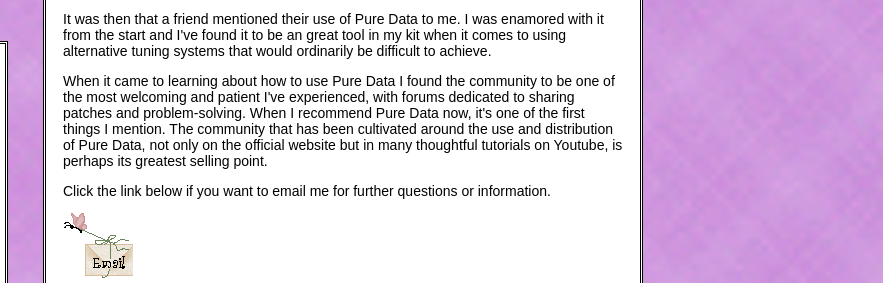
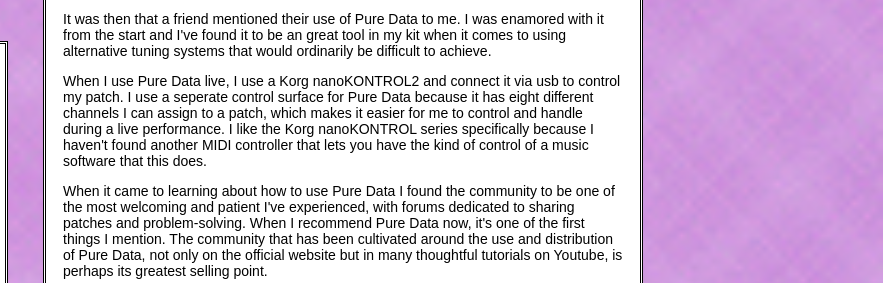
Before and after one commit to swilli69-jpg/WebBasicsProject, a plain HTML site: page about.html in a window 1280 px wide. Shown: the part 219-502 px from the top of the page, 397-1280 px from the left. Drawn offline with Linux system fonts and the light colour scheme.

Commit message:
Update about.html

```diff
--- a/about.html
+++ b/about.html
@@ -32,8 +32,8 @@
             <h1>About</h1>
             <p>My name is Stephanie (which you probably already guessed) and I've been using Pure Data as a music maker and tuner for a few years now. My chief interest in Pure Data is utilizing it for my electronic music as a kind of alternative tuning system. I am a traditional organ player by trade, but when I began transitioning to electronic music to play live I found I needed something to keep my electronic instruments tuned to the system of my choice.</p>
 
-            <p>It was then that a friend mentioned their use of Pure Data to me. I was enamored with it from the start and I've found it to be an great tool in my kit when it comes to using alternative tuning systems that would ordinarily be difficult to achieve.</p>
-
+           <p>It was then that a friend mentioned their use of Pure Data to me. I was enamored with it from the start and I've found it to be an great tool in my kit when it comes to using alternative tuning systems that would ordinarily be difficult to achieve.</p>
+			<p>When I use Pure Data live, I use a Korg nanoKONTROL2 and connect it via usb to control my patch. I use a seperate control surface for Pure Data because it has eight different channels I can assign to a patch, which makes it easier for me to control and handle during a live performance. I like the Korg nanoKONTROL series specifically because I haven't found another MIDI controller that lets you have the kind of control of a music software that this does.</p>
 	<p>When it came to learning about how to use Pure Data I found the community to be one of the most welcoming and patient I've experienced, with forums dedicated to sharing patches and problem-solving. When I recommend Pure Data now, it's one of the first things I mention. The community that has been cultivated around the use and distribution of Pure Data, not only on the official website but in many thoughtful tutorials on Youtube, is perhaps its greatest selling point.</p>
 
 <p>Click the link below if you want to email me for further questions or information.</p>
```
